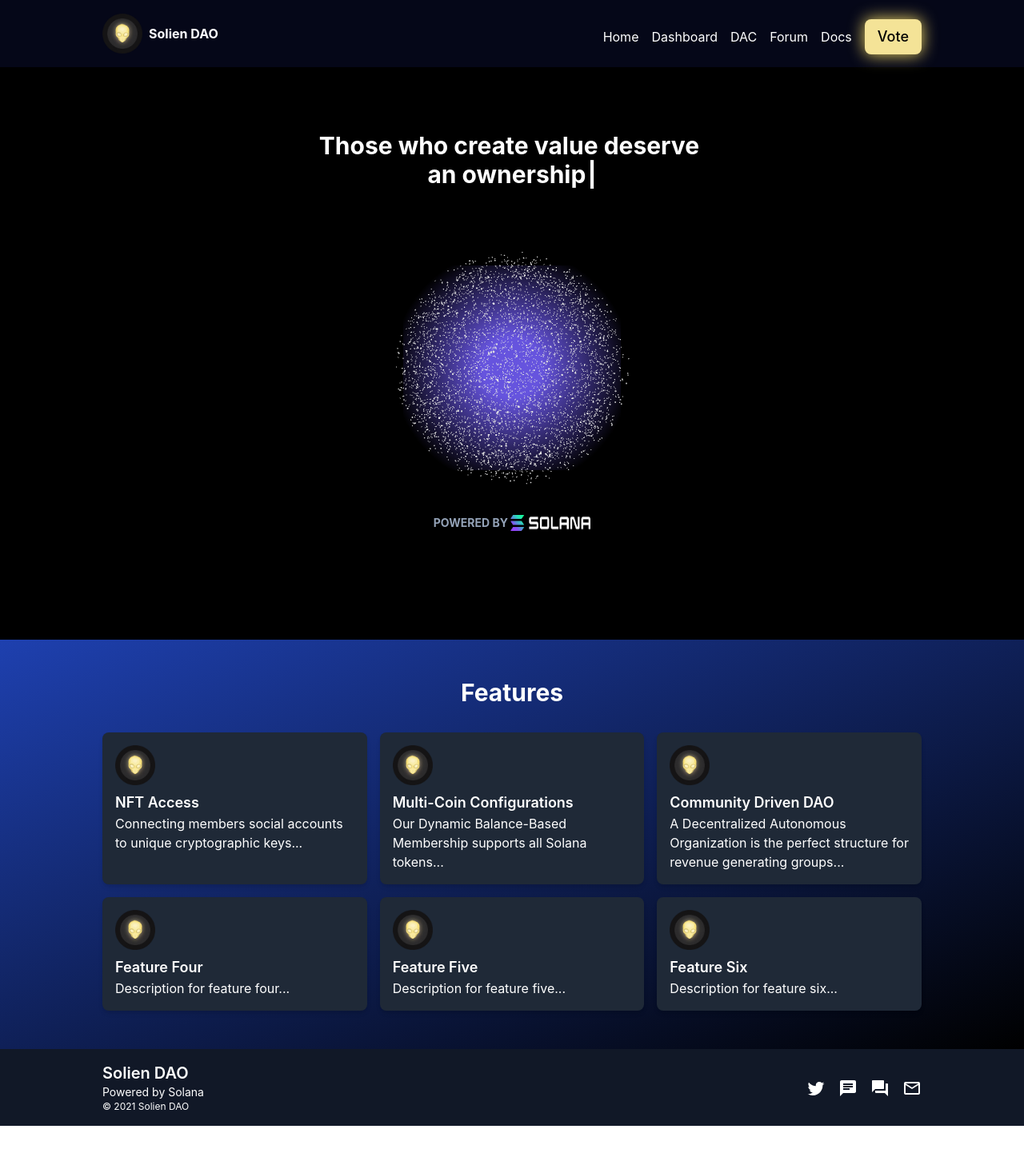
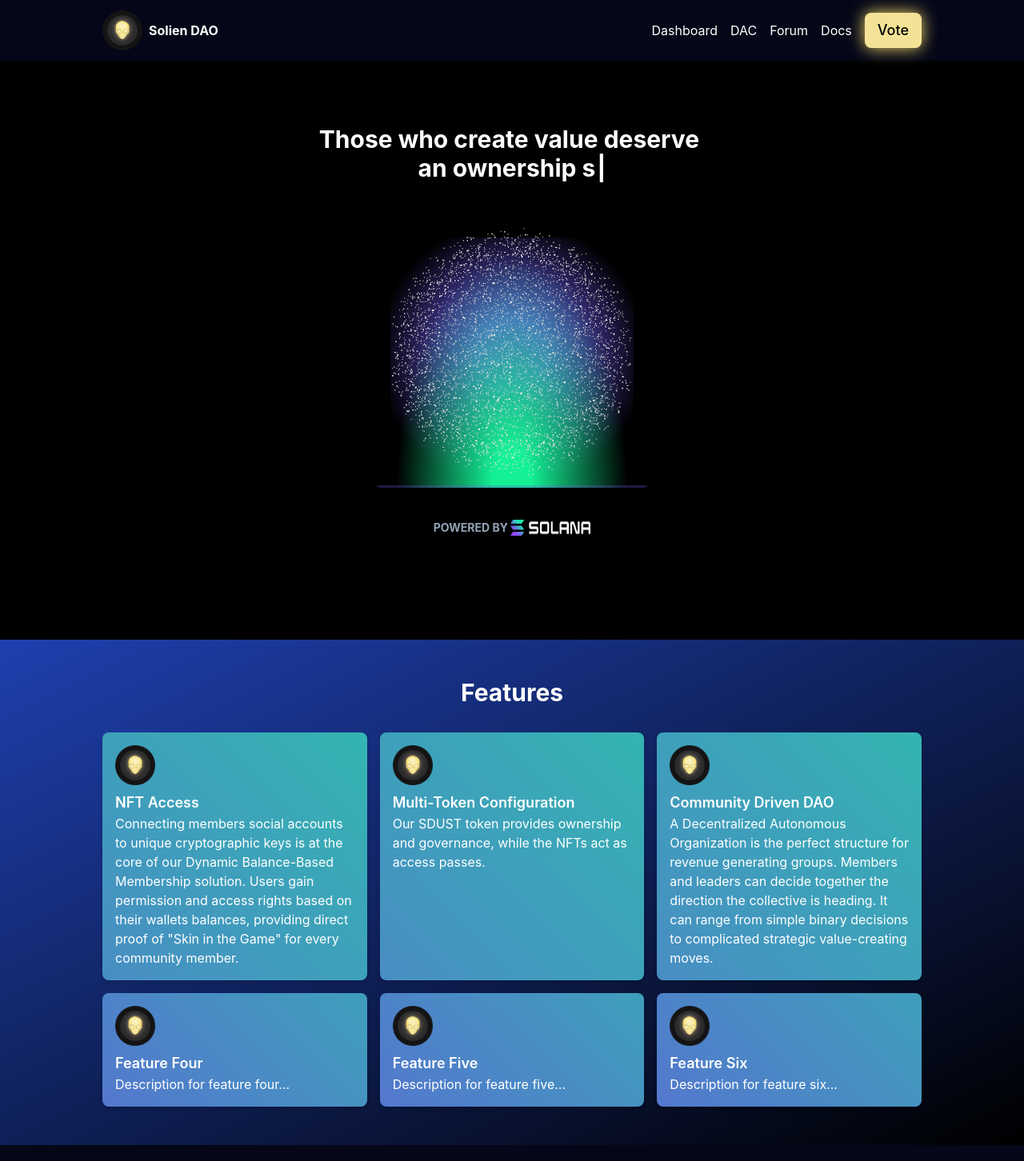
Before and after one commit to Solien-DAO/DAO-Home, a Next.js app: page / in a window 1280 px wide. Shown: the top 1452 px of the page at 80% size. Before the commit the page ends 1408 px from the top, so only its background shows below. Built offline with nearby package versions, Linux system fonts and the light colour scheme.

Commit message:
Update styling

```diff
--- a/src/components/Footer/Footer.tsx
+++ b/src/components/Footer/Footer.tsx
@@ -3,7 +3,7 @@ import { Twitter, Chat, Forum, MailOutline } from '@mui/icons-material';
 
 const Footer: React.FC = () => {
   return (
-    <footer className="bg-gray-900 text-white p-4 px-32 flex flex-col items-center justify-between md:flex-row">
+    <footer className="bg-b-blue text-white p-4 px-32 flex flex-col items-center justify-between md:flex-row">
       <div className="flex flex-col items-center md:items-start">
         <span className="text-xl font-semibold">Solien DAO</span>
         <span className="text-sm">Powered by Solana</span>
--- a/src/components/Navbar/Navbar.tsx
+++ b/src/components/Navbar/Navbar.tsx
@@ -10,7 +10,7 @@ export default function Navbar() {
   };
 
   return (
-    <header className="relative flex flex-row items-center justify-between py-4 px-4 md:px-32 bg-b-blue text-white">
+    <header className="relative flex items-center justify-between px-4 md:px-32 bg-b-blue text-white">
       <div className="flex items-center">
         <Image
           src="/icons/daologo.png"
@@ -22,7 +22,7 @@ export default function Navbar() {
       </div>
 
       {/* Hamburger Icon */}
-      <div className="md:hidden cursor-pointer" onClick={toggleMenu}>
+      <div className="md:hidden cursor-pointer z-20" onClick={toggleMenu}>
         {isOpen ? (
           <Image src="/icons/close.svg" alt="Close menu" width={24} height={24} />
         ) : (
@@ -31,12 +31,11 @@ export default function Navbar() {
       </div>
 
       {/* Menu Items */}
-      <nav className={`absolute right-0 mt-2 w-full md:w-auto md:static bg-b-blue md:bg-transparent p-4 md:p-0 transition-all ease-in-out duration-300 ${isOpen ? 'block' : 'hidden'} md:flex items-center space-x-4 z-10`}>
-        <a href="https://www.google.com" className="block text-white py-2 px-4 hover:bg-blue-700 md:bg-transparent md:text-white md:p-0">Home</a>
-        <a href="https://www.google.com" className="block text-white py-2 px-4 hover:bg-blue-700 md:bg-transparent md:text-white md:p-0">Dashboard</a>
-        <a href="https://www.google.com" className="block text-white py-2 px-4 hover:bg-blue-700 md:bg-transparent md:text-white md:p-0">DAC</a>
-        <a href="https://www.google.com" className="block text-white py-2 px-4 hover:bg-blue-700 md:bg-transparent md:text-white md:p-0">Forum</a>
-        <a href="https://www.google.com" className="block text-white py-2 px-4 hover:bg-blue-700 md:bg-transparent md:text-white md:p-0">Docs</a>
+      <nav className={`absolute top-full right-0 md:top-auto bg-b-blue transition-all ease-in-out py-4 duration-300 ${isOpen ? 'block' : 'hidden'} md:flex md:flex-row md:space-x-4 md:items-center md:static md:bg-transparent md:z-auto z-10`}>
+        <a href="https://www.google.com" className="block text-white py-2 px-4 hover:bg-blue-700 md:hover:bg-transparent md:text-white md:p-0">Dashboard</a>
+        <a href="https://www.google.com" className="block text-white py-2 px-4 hover:bg-blue-700 md:hover:bg-transparent md:text-white md:p-0">DAC</a>
+        <a href="https://www.google.com" className="block text-white py-2 px-4 hover:bg-blue-700 md:hover:bg-transparent md:text-white md:p-0">Forum</a>
+        <a href="https://www.google.com" className="block text-white py-2 px-4 hover:bg-blue-700 md:hover:bg-transparent md:text-white md:p-0">Docs</a>
         <GlowingButton href="https://www.google.com">
           Vote
         </GlowingButton>
--- a/src/mvvm/views/Home/IntroSection.tsx
+++ b/src/mvvm/views/Home/IntroSection.tsx
@@ -7,19 +7,19 @@ const IntroSection: React.FC = () => {
     {
       iconPath: '/icons/daologo.png', // Replace with your actual icon paths
       title: 'NFT Access',
-      text: 'Connecting members social accounts to unique cryptographic keys...',
+      text: 'Connecting members social accounts to unique cryptographic keys is at the core of our Dynamic Balance-Based Membership solution. Users gain permission and access rights based on their wallets balances, providing direct proof of "Skin in the Game" for every community member.',
     },
     // ... Repeat for the second card
     {
       iconPath: '/icons/daologo.png', // Replace with your actual icon paths
-      title: 'Multi-Coin Configurations',
-      text: 'Our Dynamic Balance-Based Membership supports all Solana tokens...',
+      title: 'Multi-Token Configuration',
+      text: 'Our SDUST token provides ownership and governance, while the NFTs act as access passes.',
     },
     // ... Repeat for the third card
     {
       iconPath: '/icons/daologo.png', // Replace with your actual icon paths
       title: 'Community Driven DAO',
-      text: 'A Decentralized Autonomous Organization is the perfect structure for revenue generating groups...',
+      text: 'A Decentralized Autonomous Organization is the perfect structure for revenue generating groups. Members and leaders can decide together the direction the collective is heading. It can range from simple binary decisions to complicated strategic value-creating moves.',
     },
     // ... Add three more card data objects for the second row
     {
--- a/src/mvvm/views/Home/components/Card.tsx
+++ b/src/mvvm/views/Home/components/Card.tsx
@@ -9,7 +9,7 @@ type CardProps = {
 
 const Card: React.FC<CardProps> = ({ iconPath, title, text }) => {
   return (
-    <div className="bg-gray-800 text-white p-4 rounded-lg shadow-md">
+    <div className="animated-background text-white p-4 rounded-lg shadow-md">
       <Image src={iconPath} alt={title} width={50} height={50} layout="fixed" />
       <h3 className="text-lg font-semibold mt-2">{title}</h3>
       <p>{text}</p>
--- a/src/pages/index.tsx
+++ b/src/pages/index.tsx
@@ -37,15 +37,15 @@ const Home = () => {
       <Navbar />
       <main className="flex flex-col items-center justify-between h-fit pt-12"> {/* Removed 'justify-center' */}
         {/* Hero section with Typing Animation */}
-        <div className="text-center flex flex-col justify-center items-center pb-8 mt-4 md:pb-16 md:mt-8">
+        <div className="text-center flex flex-col justify-center items-center pb-8 mt-4 md:pb-8 md:mt-8">
           <h1 className='text-white text-2xl font-bold md:text-3xl'>
             Those who create value deserve&nbsp;
           </h1>
           <TypingAnimation />
         </div>
         {/* Canvas container */}
-        <div className="flex-grow flex justify-center items-center center-glow p-4">
-          <Canvas className="w-full max-w-xs h-auto aspect-square md:max-w-md">
+        <div className="flex-grow flex justify-center items-center center-glow ">
+          <Canvas className="w-full max-w-xs h-auto aspect-square beacon md:max-w-md">
             <StarGlobe />
           </Canvas>
         </div>
--- a/src/styles/globals.css
+++ b/src/styles/globals.css
@@ -57,49 +57,15 @@
 
 
 
-/*
-body {
-  color: rgb(var(--foreground-rgb));
-  background: linear-gradient(
-      to bottom,
-      transparent,
-      rgb(var(--background-end-rgb))
-    )
-    rgb(var(--background-start-rgb));
-}
-
-html, body, #__next {
-  padding: 0;
-  margin: 0;
-  width: 100%;
-  height: 100%;
-  font-family: 'Inter', sans-serif;
-} */
-
-/* Your custom styles... */
-/*
 .animated-background {
   animation: gradientBackground 10s ease infinite;
-  background: linear-gradient(45deg, #6D83F2, #A1A6F6, #D1CAFA);
+  background: linear-gradient(45deg, #6654de, #14F195);
   background-size: 400% 400%;
 }
 
-@keyframes gradientBackground {
-  0% {
-    background-position: 0% 50%;
-  }
-  50% {
-    background-position: 100% 50%;
-  }
-  100% {
-    background-position: 0% 50%;
-  }
-} */
 
-.special {
-  background: linear-gradient(90deg, #000000, #000000);
-  background-size: 200% 200%;
-}
+
+
 
 .beacon {
   background:
@@ -138,13 +104,3 @@ html, body, #__next {
   font-weight: bold;
   text-align: center;
 }
-
-/* .nav-bar-selected:hover {
-  background: radial-gradient(
-    100% 150% at 50% 100%,
-    #7f7fd5 0%,
-    rgba(127, 127, 213, 0.36) 25%,
-    rgba(127, 127, 213, 0.22) 75%,
-    rgba(127, 127, 213, 0) 100%
-  );
-} */
```
Also changed, not shown: public/icons/close.svg (added).
